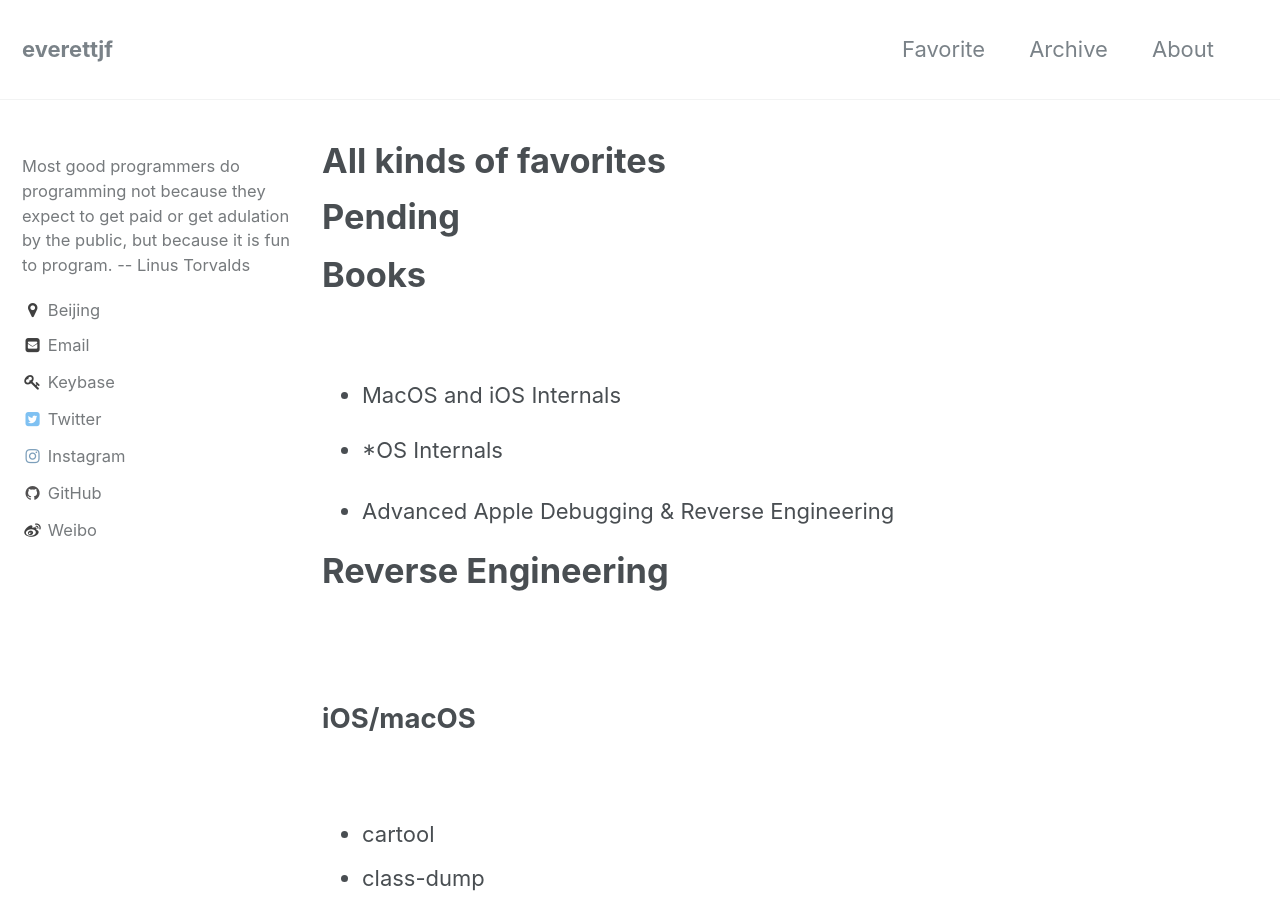
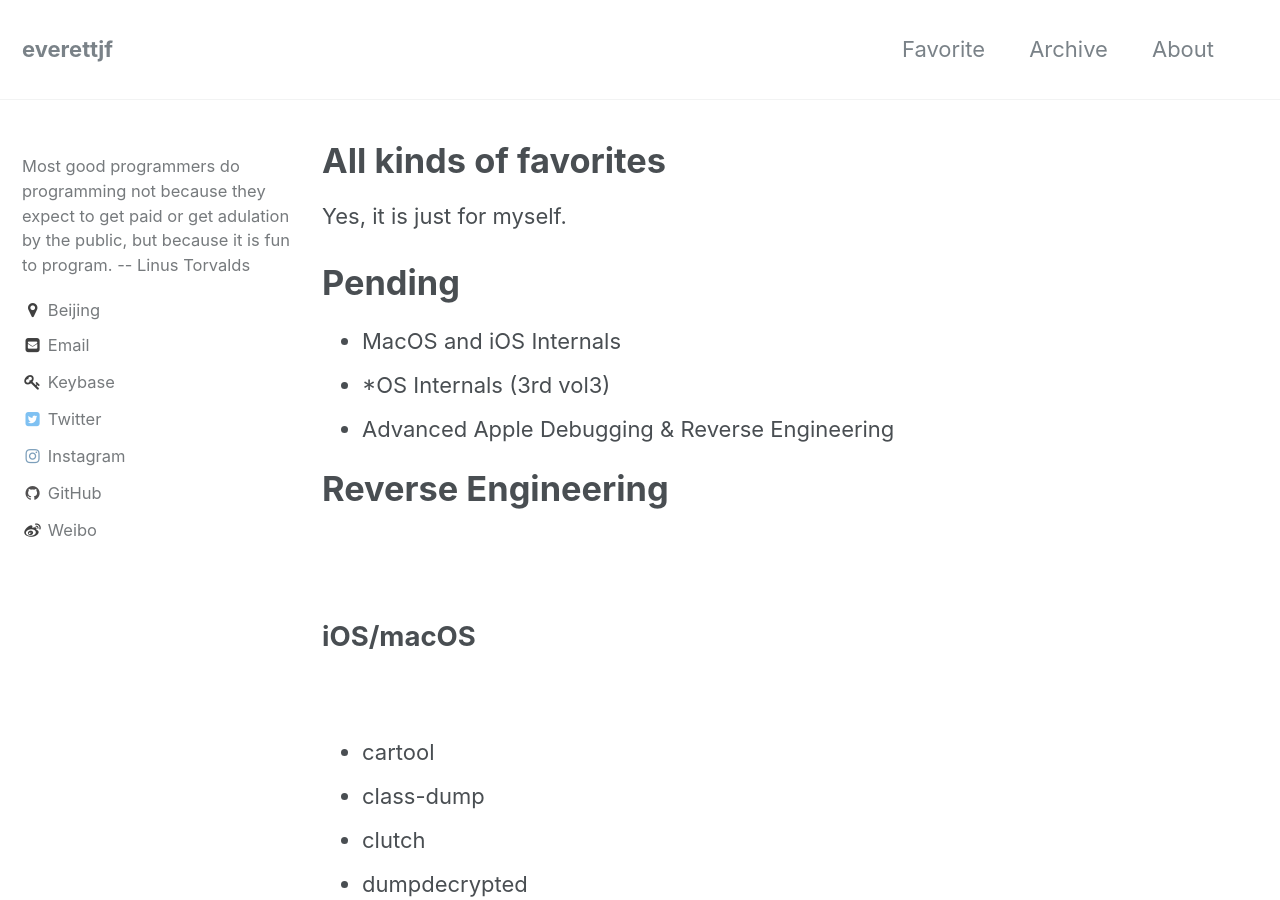
Before and after one commit to zhangkn/everettjf.github.io, a Jekyll site: the page built from _pages/favorite.md, in a window 1280 px wide and 900 px high. Built offline with Jekyll 4.4.1, drawn with Linux system fonts in a browser that asks for light colours; comment, search, counter and statistics services are not loaded.

```diff
--- a/_pages/favorite.md
+++ b/_pages/favorite.md
@@ -7,17 +7,13 @@ author_profile: true
 
 {% include toc %}
 
+Yes, it is just for myself.
 
 # Pending
 
 
-
-
-# Books
-
 - MacOS and iOS Internals
-- *OS Internals
-
+- *OS Internals (3rd vol3)
 - [Advanced Apple Debugging & Reverse Engineering](https://store.raywenderlich.com/products/advanced-apple-debugging-and-reverse-engineering)
 
 # Reverse Engineering
```
Also changed, not shown: _posts/2017-09-21-appletrace.md (+1 -1 lines).
